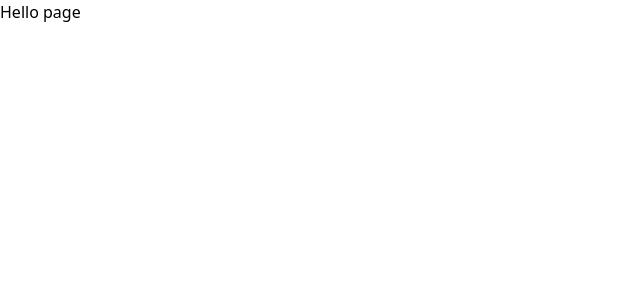
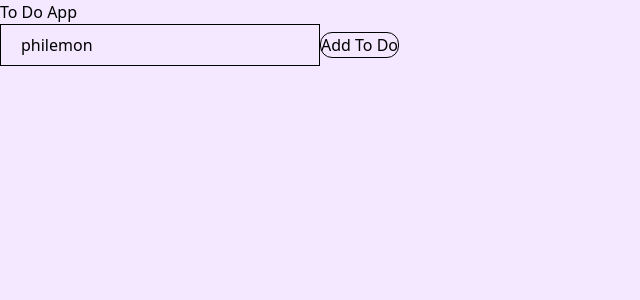
Before and after one commit to Philemon-ndayishimiye/To-Do-App-TypeScript, a React (Vite) app: page / in a window 1280 px wide. Shown: the top 300 px of the page, without its empty margins (0-640 px from the left). Built offline with nearby package versions, Linux system fonts and the light colour scheme.

Commit message:
button added

```diff
--- /dev/null
+++ b/src/component/Button.tsx
@@ -0,0 +1,18 @@
+import type React from "react";
+import type { ButtonType } from "../types/Input";
+
+interface ButtonProp {
+  ButtonContent: ButtonType;
+}
+
+export const ButtonComp: React.FC<ButtonProp> = ({ ButtonContent }) => {
+  return (
+    <button
+      className="border rounded-xl "
+      type={ButtonContent.type}
+      onClick={ButtonContent.onClick}
+    >
+      {ButtonContent.label}
+    </button>
+  );
+};
--- a/src/component/Input.tsx
+++ b/src/component/Input.tsx
@@ -9,7 +9,7 @@ interface inputProp {
 export const Input: React.FC<inputProp> = ({ InputPropData }) => {
   return (
     <input
-
+      className="w-[320px] px-5 py-2 text-black border"
       type={InputPropData.type}
       placeholder={InputPropData.placeholder}
       name={InputPropData.name}
--- a/src/pages/Home.tsx
+++ b/src/pages/Home.tsx
@@ -1,5 +1,32 @@
 import React from "react";
+import { Input } from "../component/Input";
+import type { InputType, ButtonType } from "../types/Input";
+import { ButtonComp } from "../component/Button";
 
 export default function Home() {
-  return <div>Hello page</div>;
+  const InputData: InputType = {
+    name: "todo",
+    value: "philemon",
+    placeholder: "Input your to do",
+    type: "text",
+  };
+
+  const ButtonData: ButtonType = {
+    label: "Add To Do",
+    type: "button",
+  };
+
+  return (
+    <div className=" bg-purple-100 h-screen">
+      <div>
+        <h1>To Do App</h1>
+      </div>
+      <div>
+        <div>
+          <Input InputPropData={InputData} />
+          <ButtonComp ButtonContent={ButtonData} />
+        </div>
+      </div>
+    </div>
+  );
 }
```
Also changed, not shown: src/types/Input.ts (+11 -2 lines).
